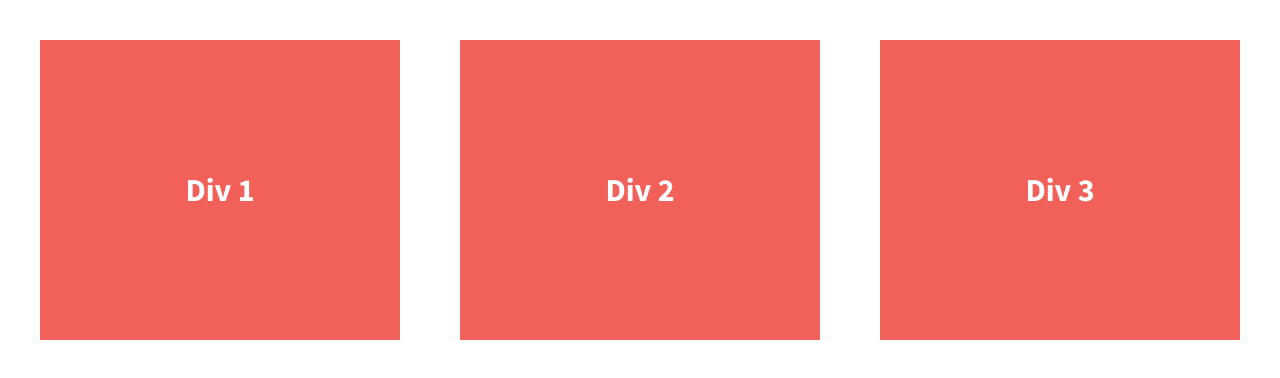
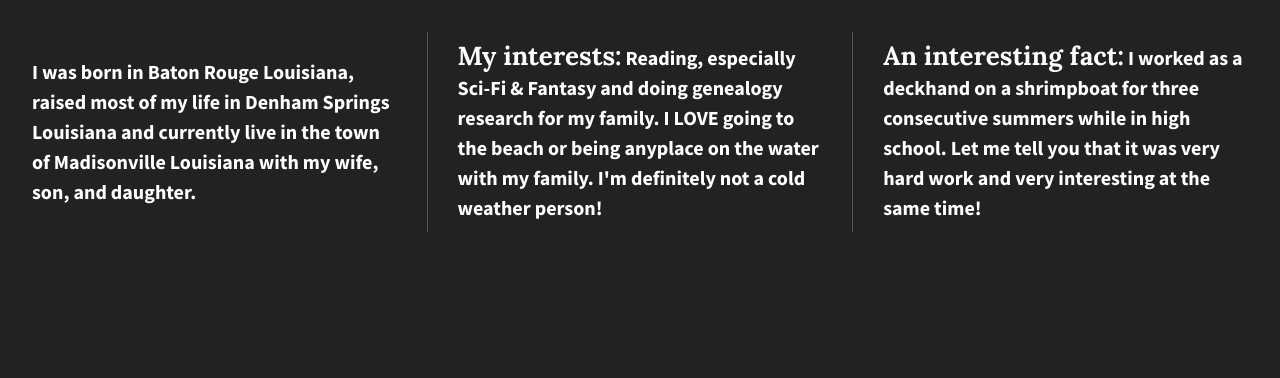
Before and after one commit to jraiken/206-divs-flexbox-starter, a plain HTML site: page index.html in a window 1280 px wide. Drawn offline with nearby package versions, Linux system fonts and the light colour scheme.

Commit message:
206 divs flexbox realsite initial commit

```diff
--- a/css/main.css
+++ b/css/main.css
@@ -97,35 +97,41 @@ textarea {
 
 
 html {
-  background-color: #fff;
+  background-color: #222;
   height: 100%;
+  width: 100%;
 }
 
 body {
   font-family: 'Source Sans Pro', sans-serif;
+  font-weight: 700;
+  color: #fff;
   padding: 2em;
-  font-size: 1.25em;
   height: 100%;
 }
 
 .wrapper {
-  /*add display:flex and set justify-content to space-between*/
-  font-weight: 700;
+  /*add display:flex, set justify-content to space-between and align-items to center*/
   display: flex;
   justify-content: space-between;
+  flex-flow: row wrap;
+  align-items: center;
 }
 
 .div-1, .div-2, .div-3 {
-  /*give the divs a width of 30%, add display:flex, set justify-content and align-items to center*/
+  /*add display:flex, set justify-content and align-items to center*/
   color: #fff;
   line-height: 1.5em;
-  font-size: 1.6em;
-  background-color: #f16059;
-  height: 300px;
+  font-size: 1.25em;
+  height: 200px;
   display: flex;
-  width: 30%;
   justify-content: center;
   align-items: center;
+}
+
+.wrapper span {
+    font-family: 'Lora', sans-serif;
+    font-size: 1.3em;
 }
 
 
@@ -210,6 +216,16 @@ body {
    These examples override the primary ('mobile first') styles.
    Modify as content requires.
    ========================================================================== */
+@media (min-width: 1200px) {
+    .div-1, .div-2, .div-3 {
+        flex-basis: 30%;
+    }
+
+    .div-1, .div-2 {
+        border-right: 1px solid #555;
+        padding-right: 30px;
+    }
+}
 
 @media print,
        (-webkit-min-device-pixel-ratio: 1.25),
--- a/index.html
+++ b/index.html
@@ -3,7 +3,7 @@
     <head>
         <meta charset="utf-8">
         <meta http-equiv="x-ua-compatible" content="ie=edge">
-        <title>Make me into a grid!</title>
+        <title>A little about me.</title>
         <meta name="description" content="">
         <meta name="viewport" content="width=device-width, initial-scale=1">
 
@@ -23,13 +23,13 @@
 
         <section class="wrapper">
             <div class="div-1">
-                Div 1
+                <p>I was born in Baton Rouge Louisiana, raised most of my life in Denham Springs Louisiana and currently live in the town of Madisonville Louisiana with my wife, son, and daughter.</p>
             </div>
             <div class="div-2">
-                Div 2
+                <p><span>My interests:</span> Reading, especially Sci-Fi & Fantasy and doing genealogy research for my family. I LOVE going to the beach or being anyplace on the water with my family. I'm definitely not a cold weather person!</p>
             </div>
             <div class="div-3">
-                Div 3
+                <p><span>An interesting fact:</span> I worked as a deckhand on a shrimpboat for three consecutive summers while in high school. Let me tell you that it was very hard work and very interesting at the same time!</p>
             </div>
         </section>
 
```
